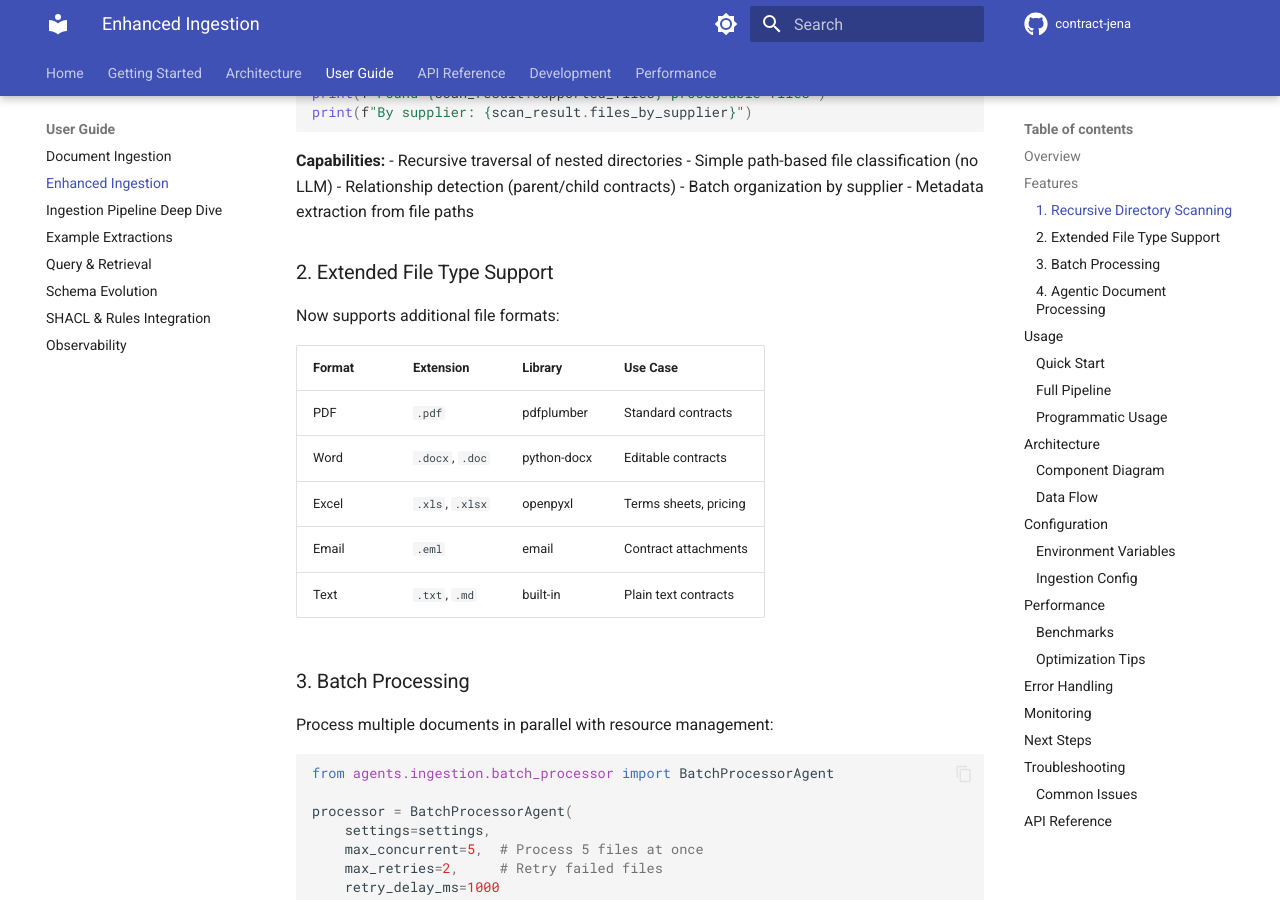
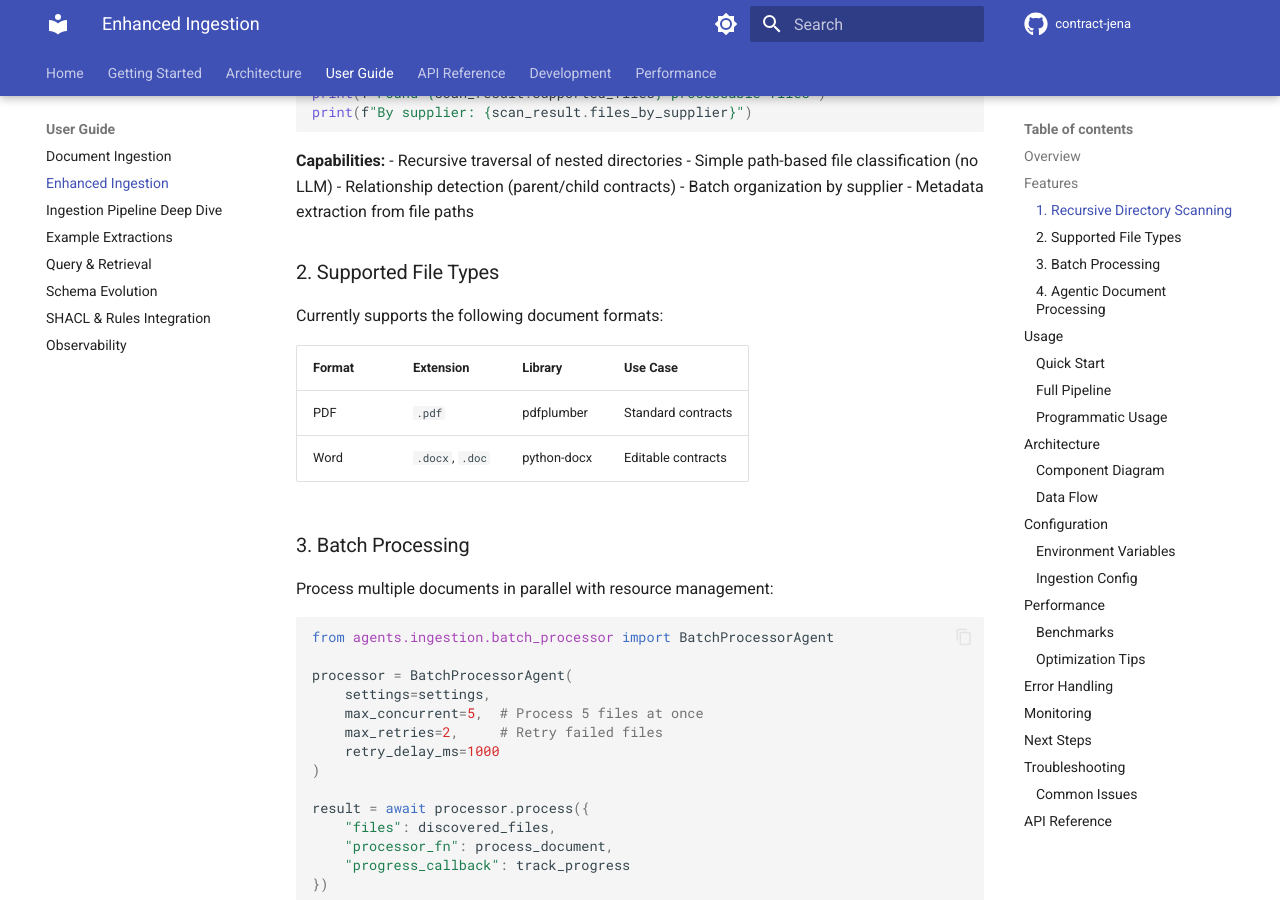
Before and after one commit to raghavginfocus/localcontractan, an MkDocs documentation site: the page built from docs/guide/enhanced-ingestion.md, in a window 1280 px wide and 900 px high, scrolled down 796 px. Built offline with MkDocs 1.6.1 and Material for MkDocs 9.7.7, drawn with Linux system fonts in a browser that asks for light colours; comment, search, counter and statistics services are not loaded; the version menu is left out; some of the changed text lies outside the part shown.

Commit message:
docs: update supported file types to only PDF and Word documents
- Changed 'Extended File Type Support' to 'Supported File Types'
- Removed Excel (.xls, .xlsx), Email (.eml), and Text (.txt, .md) formats
- Only PDF and Word (DOCX/DOC) are currently supported
- Removed Excel troubleshooting section
- Prevents false impression about unsupported file types

````diff
--- a/docs/guide/enhanced-ingestion.md
+++ b/docs/guide/enhanced-ingestion.md
@@ -33,17 +33,14 @@ print(f"By supplier: {scan_result.files_by_supplier}")
 - Batch organization by supplier
 - Metadata extraction from file paths
 
-### 2. Extended File Type Support
+### 2. Supported File Types
 
-Now supports additional file formats:
+Currently supports the following document formats:
 
 | Format | Extension | Library | Use Case |
 |--------|-----------|---------|----------|
 | PDF | `.pdf` | pdfplumber | Standard contracts |
 | Word | `.docx`, `.doc` | python-docx | Editable contracts |
-| Excel | `.xls`, `.xlsx` | openpyxl | Terms sheets, pricing |
-| Email | `.eml` | email | Contract attachments |
-| Text | `.txt`, `.md` | built-in | Plain text contracts |
 
 ### 3. Batch Processing
 
@@ -332,12 +329,6 @@ result = await processor.process({
 
 ### Common Issues
 
-**Issue: Excel files not processing**
-```bash
-# Install Excel support
-pip install openpyxl xlrd
-```
-
 **Issue: Low extraction confidence**
 - Check document quality (scanned vs digital)
 - Verify LLM is configured correctly
````
